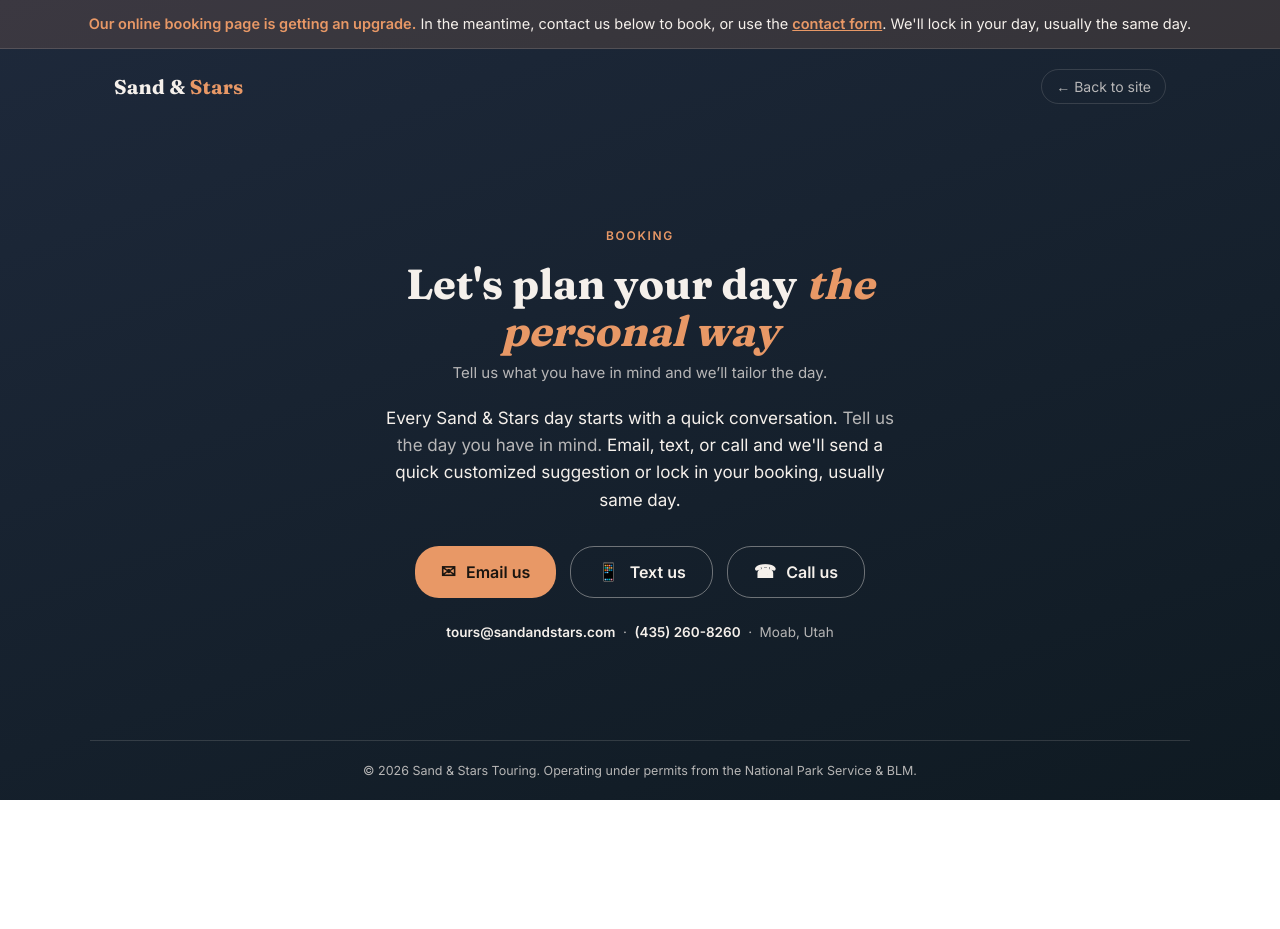
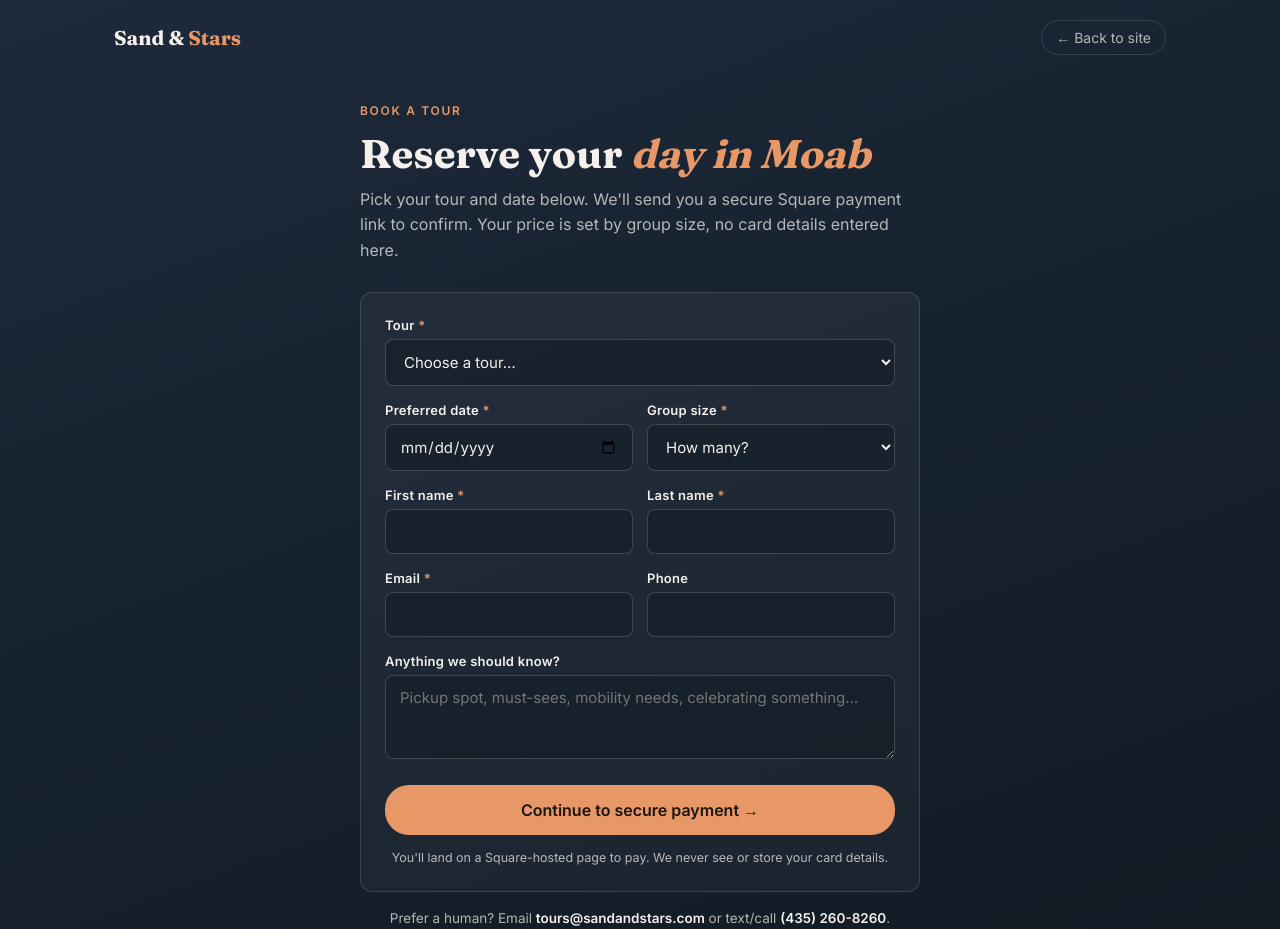
Before and after one commit to jpearly00/sandandstars-site, a plain HTML site: page book.html in a window 1280 px wide. Shown: the top 929 px of the page. Before the commit the page ends 800 px from the top, so only its background shows below. Drawn offline with Linux system fonts and the light colour scheme.

Commit message:
Go-live: self-booking live on book.html (promote working form); Mill Creek hero rotated to portrait; fix tours.html hero dims

```diff
--- a/book.html
+++ b/book.html
@@ -7,9 +7,8 @@
 <link rel="icon" type="image/png" sizes="32x32" href="/favicon-32.png">
 <link rel="apple-touch-icon" href="/apple-touch-icon.png">
 <title>Book a Tour. Sand &amp; Stars Touring</title>
-<meta name="description" content="Book a private Moab tour with Sand & Stars Touring. Email, text, or call us for a quick customized suggestion or to reserve your day.">
+<meta name="description" content="Book a private Moab tour with Sand & Stars Touring. Pick your tour and date and pay securely via Square.">
 <meta name="robots" content="noindex,follow">
-<link rel="canonical" href="https://sandandstars.com/book.html">
 <link rel="preconnect" href="https://fonts.googleapis.com">
 <link rel="preconnect" href="https://fonts.gstatic.com" crossorigin>
 <link href="https://fonts.googleapis.com/css2?family=Fraunces:wght@400;500;700&family=Inter:wght@400;500;600&display=swap" rel="stylesheet">
@@ -17,51 +16,40 @@
 <script async src="https://www.googletagmanager.com/gtag/js?id=G-9N54MXKZKM"></script>
 <script>window.dataLayer=window.dataLayer||[];function gtag(){dataLayer.push(arguments);}gtag('js',new Date());gtag('config','G-9N54MXKZKM');</script>
 <style>
-  :root{
-    --slate:#1e293b; --slate-deep:#0f1a22; --ember:#e89866; --canyon:#c2703e;
-    --ink:#1a1510; --paper:#f5f0eb; --sand:#efe6d9;
-    --muted:rgba(245,240,235,0.72); --line:rgba(245,240,235,0.14);
-    --pill:24px; --radius-sm:8px; --radius:12px;
-  }
+  :root{--slate:#1e293b;--slate-deep:#0f1a22;--ember:#e89866;--canyon:#c2703e;--ink:#1a1510;--paper:#f5f0eb;--sand:#efe6d9;--muted:rgba(245,240,235,0.72);--line:rgba(245,240,235,0.14);--pill:24px;--radius-sm:8px;--radius:12px}
   *{box-sizing:border-box;margin:0;padding:0}
   html,body{overflow-x:hidden}
   body{background:linear-gradient(160deg,var(--slate) 0%,var(--slate-deep) 100%);color:var(--paper);font-family:'Inter',sans-serif;min-height:100vh;min-height:100dvh;display:flex;flex-direction:column;-webkit-font-smoothing:antialiased}
   a{color:inherit}
   header{display:flex;align-items:center;justify-content:space-between;padding:20px 24px;max-width:1100px;margin:0 auto;width:100%}
-  .brand{font-family:'Fraunces',serif;font-weight:700;font-size:20px;letter-spacing:0.01em;text-decoration:none}
+  .brand{font-family:'Fraunces',serif;font-weight:700;font-size:20px;text-decoration:none}
   .brand span{color:var(--ember)}
-  .back{font-size:14px;color:var(--muted);text-decoration:none;padding:8px 14px;border:1px solid var(--line);border-radius:var(--pill);transition:border-color .15s,color .15s}
-  .back:hover{border-color:var(--ember);color:var(--paper)}
-  main{flex:1;display:flex;align-items:center;justify-content:center;padding:32px 24px}
-  .card{max-width:620px;width:100%;text-align:center}
-  .kicker{display:inline-block;font-size:12px;letter-spacing:0.14em;text-transform:uppercase;color:var(--ember);font-weight:600;margin-bottom:18px}
-  h1{font-family:'Fraunces',serif;font-weight:700;font-size:clamp(28px,5vw,42px);line-height:1.12;margin-bottom:8px}
+  .back{font-size:14px;color:var(--muted);text-decoration:none;padding:8px 14px;border:1px solid var(--line);border-radius:var(--pill)}
+  main{flex:1;display:flex;align-items:flex-start;justify-content:center;padding:24px 24px 56px}
+  .card{max-width:560px;width:100%}
+  .kicker{display:inline-block;font-size:12px;letter-spacing:0.14em;text-transform:uppercase;color:var(--ember);font-weight:600;margin-bottom:14px}
+  h1{font-family:'Fraunces',serif;font-weight:700;font-size:clamp(28px,5vw,40px);line-height:1.12;margin-bottom:10px}
   h1 em{color:var(--ember);font-style:italic}
-  .tour-line{font-size:15px;color:var(--muted);margin-bottom:22px;min-height:20px}
-  .tour-line strong{color:var(--paper);font-weight:600}
-  .lead{font-size:17px;line-height:1.6;color:var(--paper);margin:0 auto 32px;max-width:520px}
-  .lead .soft{color:var(--muted)}
-  .actions{display:flex;flex-wrap:wrap;gap:14px;justify-content:center}
-  .act{display:inline-flex;align-items:center;gap:10px;min-height:52px;padding:14px 26px;border-radius:var(--pill);font-weight:600;font-size:16px;text-decoration:none;transition:background .15s,transform .1s,border-color .15s}
-  .act:active{transform:translateY(1px)}
-  .act-primary{background:var(--ember);color:var(--ink)}
-  .act-primary:hover{background:#f0a877}
-  .act-ghost{border:1.5px solid rgba(245,240,235,0.4);color:var(--paper)}
-  .act-ghost:hover{border-color:var(--ember)}
-  .ico{font-size:18px;line-height:1}
-  .response{margin-top:26px;font-size:13.5px;color:var(--muted)}
-  .response b{color:var(--paper);font-weight:600}
+  .lead{font-size:16px;line-height:1.6;color:var(--muted);margin-bottom:28px}
+  form{background:rgba(245,240,235,0.04);border:1px solid var(--line);border-radius:var(--radius);padding:24px}
+  .field{margin-bottom:16px}
+  label{display:block;font-size:13px;font-weight:600;letter-spacing:0.02em;margin-bottom:6px}
+  label .req{color:var(--ember)}
+  input,select,textarea{width:100%;border:1.5px solid rgba(245,240,235,0.18);border-radius:var(--radius-sm);padding:12px 14px;font-size:15px;font-family:inherit;background:rgba(15,26,34,0.5);color:var(--paper)}
+  input:focus,select:focus,textarea:focus{outline:none;border-color:var(--ember)}
+  select option{color:#1a1510}
+  textarea{min-height:84px;resize:vertical}
+  .row{display:grid;grid-template-columns:1fr 1fr;gap:14px}
+  @media(max-width:480px){.row{grid-template-columns:1fr}}
+  .submit{width:100%;background:var(--ember);color:var(--ink);border:0;padding:15px 26px;border-radius:var(--pill);font:700 16px Inter,sans-serif;cursor:pointer;margin-top:6px}
+  .submit:hover{background:#f0a877}
+  .note{font-size:12.5px;color:var(--muted);margin-top:14px;line-height:1.5;text-align:center}
+  .fallback{margin-top:18px;font-size:13.5px;color:var(--muted);text-align:center}
+  .fallback b{color:var(--paper)}
   footer{padding:22px 24px;text-align:center;font-size:12.5px;color:var(--muted);border-top:1px solid var(--line);max-width:1100px;margin:0 auto;width:100%}
-  .upgrade-banner{background:rgba(232,152,102,0.14);border-bottom:1px solid var(--line);color:var(--paper);text-align:center;padding:13px 20px;font-size:14.5px;line-height:1.5}
-  .upgrade-banner strong{color:var(--ember);font-weight:600}
-  .upgrade-banner a{color:var(--ember);text-decoration:underline;font-weight:600}
-  @media (max-width:520px){.actions{flex-direction:column}.act{width:100%;justify-content:center}}
 </style>
 </head>
 <body>
-  <div class="upgrade-banner" role="status">
-    <strong>Our online booking page is getting an upgrade.</strong> In the meantime, contact us below to book, or use the <a href="/contact.html">contact form</a>. We'll lock in your day, usually the same day.
-  </div>
   <header>
     <a href="./" class="brand">Sand &amp; <span>Stars</span></a>
     <a href="./" class="back">&larr; Back to site</a>
@@ -69,18 +57,84 @@
 
   <main>
     <div class="card">
-      <span class="kicker">Booking</span>
-      <h1>Let's plan your day <em>the personal way</em></h1>
-      <p class="tour-line" id="tourLine"></p>
-      <p class="lead">
-        Every Sand &amp; Stars day starts with a quick conversation.
-        <span class="soft">Tell us the day you have in mind.</span> Email, text, or call and we'll send a quick customized suggestion or lock in your booking, usually same day.</p>
-      <div class="actions">
-        <a class="act act-primary" id="emailBtn" href="mailto:tours@sandandstars.com"><span class="ico">&#9993;</span> Email us</a>
-        <a class="act act-ghost" href="sms:+14352608260"><span class="ico">&#128241;</span> Text us</a>
-        <a class="act act-ghost" href="tel:+14352608260"><span class="ico">&#9742;</span> Call us</a>
-      </div>
-      <p class="response"><b>tours@sandandstars.com</b> &nbsp;·&nbsp; <b>(435) 260-8260</b> &nbsp;·&nbsp; Moab, Utah</p>
+      <span class="kicker">Book a tour</span>
+      <h1>Reserve your <em>day in Moab</em></h1>
+      <p class="lead">Pick your tour and date below. We'll send you a secure Square payment link to confirm. Your price is set by group size, no card details entered here.</p>
+
+      <!-- Posts directly to the Tour Hub public booking endpoint, which creates a
+           Square invoice (server-priced) and redirects to the secure payment link.
+           Direct form POST (full navigation) avoids cross-origin/CORS issues. -->
+      <form id="bookForm" method="POST"
+            action="https://script.google.com/macros/s/AKfycbzGwl-OunV1Fvl4hO9c2wjqCkfmnOsRx1i8GrgK14F7T7OrxNpy6Gt5RLNmbZuWgBDxqw/exec">
+        <input type="hidden" name="action" value="public_book">
+        <input type="hidden" name="source" value="website">
+
+        <div class="field">
+          <label for="tour">Tour <span class="req">*</span></label>
+          <select id="tour" name="tour" required>
+            <option value="" disabled selected>Choose a tour…</option>
+            <option value="arches">Arches National Park</option>
+            <option value="archescombo">Arches + Canyonlands (Full Day)</option>
+            <option value="isky">Canyonlands: Island in the Sky</option>
+            <option value="needles">Canyonlands: The Needles</option>
+            <option value="deadhorse">Dead Horse Point</option>
+            <option value="castle">Castle Valley</option>
+            <option value="mill">Mill Creek</option>
+            <option value="rockart">Rock Art &amp; Petroglyphs</option>
+            <option value="dino">Dinosaur Tracks</option>
+            <option value="localgems">Local Gems</option>
+            <option value="night">Night Sky</option>
+            <option value="bespoke">Bespoke / Custom day</option>
+          </select>
+        </div>
+
+        <div class="row">
+          <div class="field">
+            <label for="date">Preferred date <span class="req">*</span></label>
+            <input type="date" id="date" name="date" required style="cursor:pointer" onclick="try{this.showPicker()}catch(e){}" onfocus="try{this.showPicker()}catch(e){}">
+          </div>
+          <div class="field">
+            <label for="group">Group size <span class="req">*</span></label>
+            <select id="group" name="group_size" required>
+              <option value="" disabled selected>How many?</option>
+              <option>1</option><option>2</option><option>3</option><option>4</option>
+              <option>5</option><option>6</option><option>7</option><option>8+</option>
+            </select>
+          </div>
+        </div>
+
+        <div class="row">
+          <div class="field">
+            <label for="first">First name <span class="req">*</span></label>
+            <input type="text" id="first" name="first_name" autocomplete="given-name" required>
+          </div>
+          <div class="field">
+            <label for="last">Last name <span class="req">*</span></label>
+            <input type="text" id="last" name="last_name" autocomplete="family-name" required>
+          </div>
+        </div>
+
+        <div class="row">
+          <div class="field">
+            <label for="email">Email <span class="req">*</span></label>
+            <input type="email" id="email" name="email" autocomplete="email" required>
+          </div>
+          <div class="field">
+            <label for="phone">Phone</label>
+            <input type="tel" id="phone" name="phone" autocomplete="tel">
+          </div>
+        </div>
+
+        <div class="field">
+          <label for="notes">Anything we should know?</label>
+          <textarea id="notes" name="notes" placeholder="Pickup spot, must-sees, mobility needs, celebrating something…"></textarea>
+        </div>
+
+        <button type="submit" class="submit">Continue to secure payment →</button>
+        <p class="note">You'll land on a Square-hosted page to pay. We never see or store your card details.</p>
+      </form>
+
+      <p class="fallback">Prefer a human? Email <b>tours@sandandstars.com</b> or text/call <b>(435) 260-8260</b>.</p>
     </div>
   </main>
 
@@ -90,20 +144,13 @@
 
   <script>
     document.getElementById('year').textContent=new Date().getFullYear();
-    (function(){
-      var TOURS={arches:"Arches National Park",archescombo:"Arches + Canyonlands",canyonlands:"Canyonlands",isky:"Island in the Sky",needles:"The Needles",maze:"The Maze",deadhorse:"Dead Horse Point",castle:"Castle Valley",mill:"Mill Creek",rockart:"Rock Art & Petroglyphs",dino:"Dinosaur Tracks",localgems:"Local Gems",night:"Night Sky",highlights4:"Arches Highlights",delicate4:"Delicate Arch",devils6:"Devil's Garden",combo6:"Custom Combo",hike6:"Hike Lovers",deadhorse6:"Arches + Dead Horse",combo8:"Custom Combo (Full Day)",mega8:"All You Can Arches",canyonlands8:"Arches + Canyonlands (Full Day)"};
-      function qp(k){return new URLSearchParams(location.search).get(k);}
-      var t=qp('variant')||qp('tour');
-      var label=t&&TOURS[t]?TOURS[t]:null;
-      if(label){
-        document.getElementById('tourLine').innerHTML='You were looking at the <strong>'+label+'</strong> tour.';
-        var subj=encodeURIComponent('Booking inquiry: '+label);
-        var body=encodeURIComponent("Hi Sand & Stars,\n\nI'm interested in the "+label+" tour.\n\nDates:\nGroup size:\nAnything else:\n\nThanks!");
-        document.getElementById('emailBtn').href='mailto:tours@sandandstars.com?subject='+subj+'&body='+body;
-      } else {
-        document.getElementById('tourLine').textContent='Tell us what you have in mind and we’ll tailor the day.';
-      }
-    })();
+    // prefill tour from ?tour=
+    (function(){var t=new URLSearchParams(location.search).get('tour');if(t){var s=document.getElementById('tour');if([...s.options].some(o=>o.value===t))s.value=t;}})();
+    // min date = today
+    document.getElementById('date').min=new Date().toISOString().split('T')[0];
+    document.getElementById('bookForm').addEventListener('submit',function(){
+      if(window.dataLayer)dataLayer.push({event:'begin_booking',tour:document.getElementById('tour').value,group_size:document.getElementById('group').value});
+    });
   </script>
 </body>
 </html>
```
Also changed, not shown: tours.html (+1 -1 lines), tour_pics/mill.jpg.
